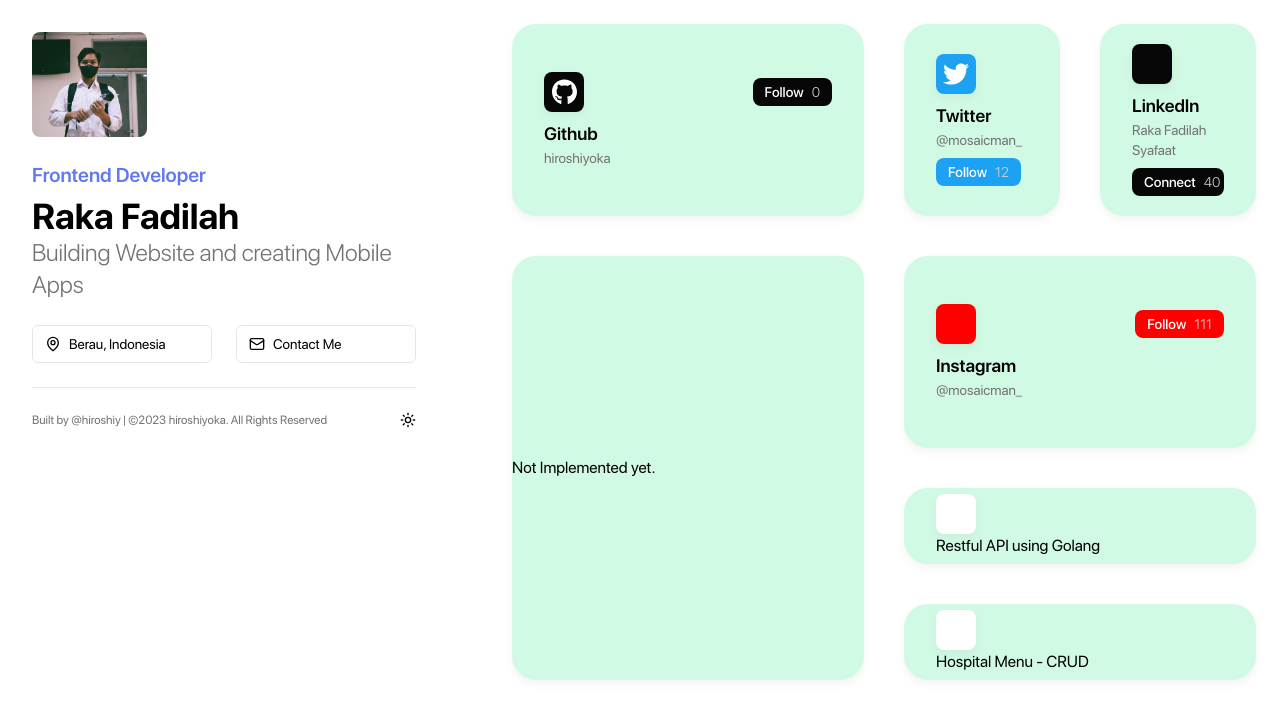
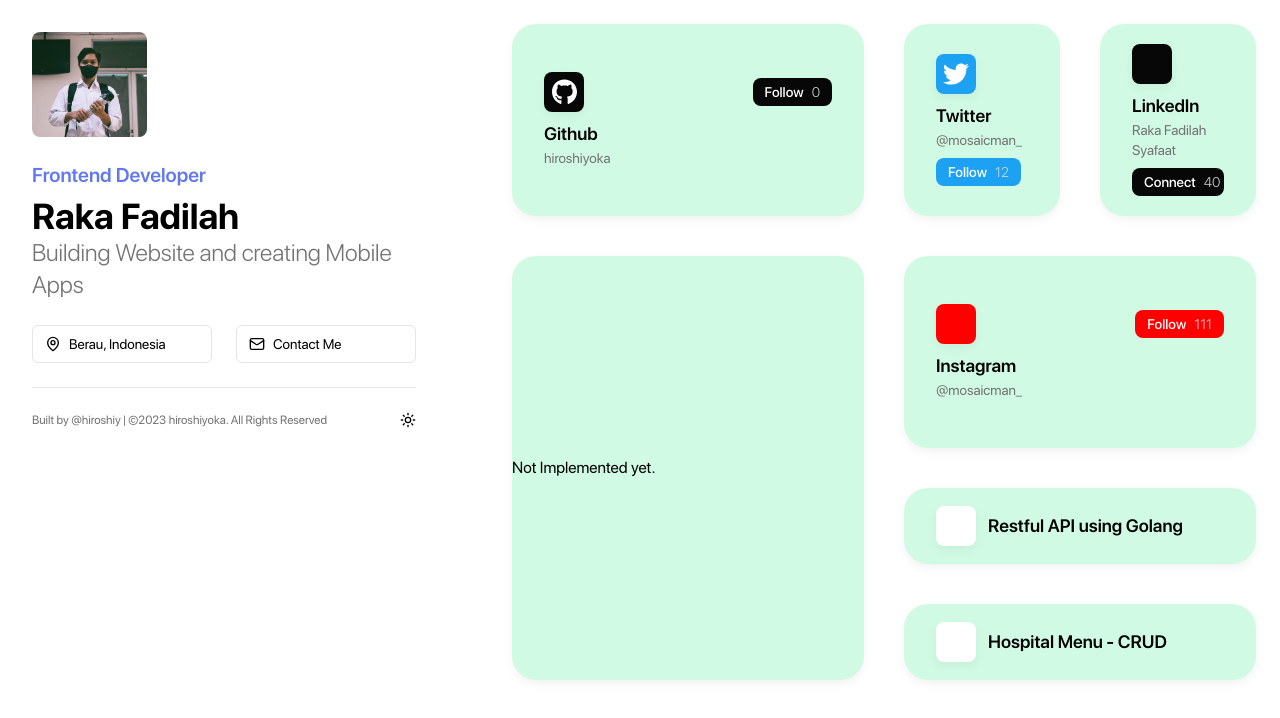
Before and after one commit to hiroshiyoka/hiroshiy.bento, a Next.js app: page / in a window 1280 px wide. Shown: the top 718 px of the page. Built offline with nearby package versions, Linux system fonts and the light colour scheme.

Commit message:
feat: add styling on GithubBox

```diff
--- a/components/grid-items/github.box.tsx
+++ b/components/grid-items/github.box.tsx
@@ -4,9 +4,9 @@ import { GridItemInterface } from "@/config/site.config";
 
 const GithubBox = ({ item }: { item: GridItemInterface }) => {
   return (
-    <div>
+    <div className="flex items-center gap-3">
       <Icon type={item.icon ?? ""} />
-      <div>{item.title}</div>
+      <div className="text-lg font-semibold">{item.title}</div>
     </div>
   );
 };
```
